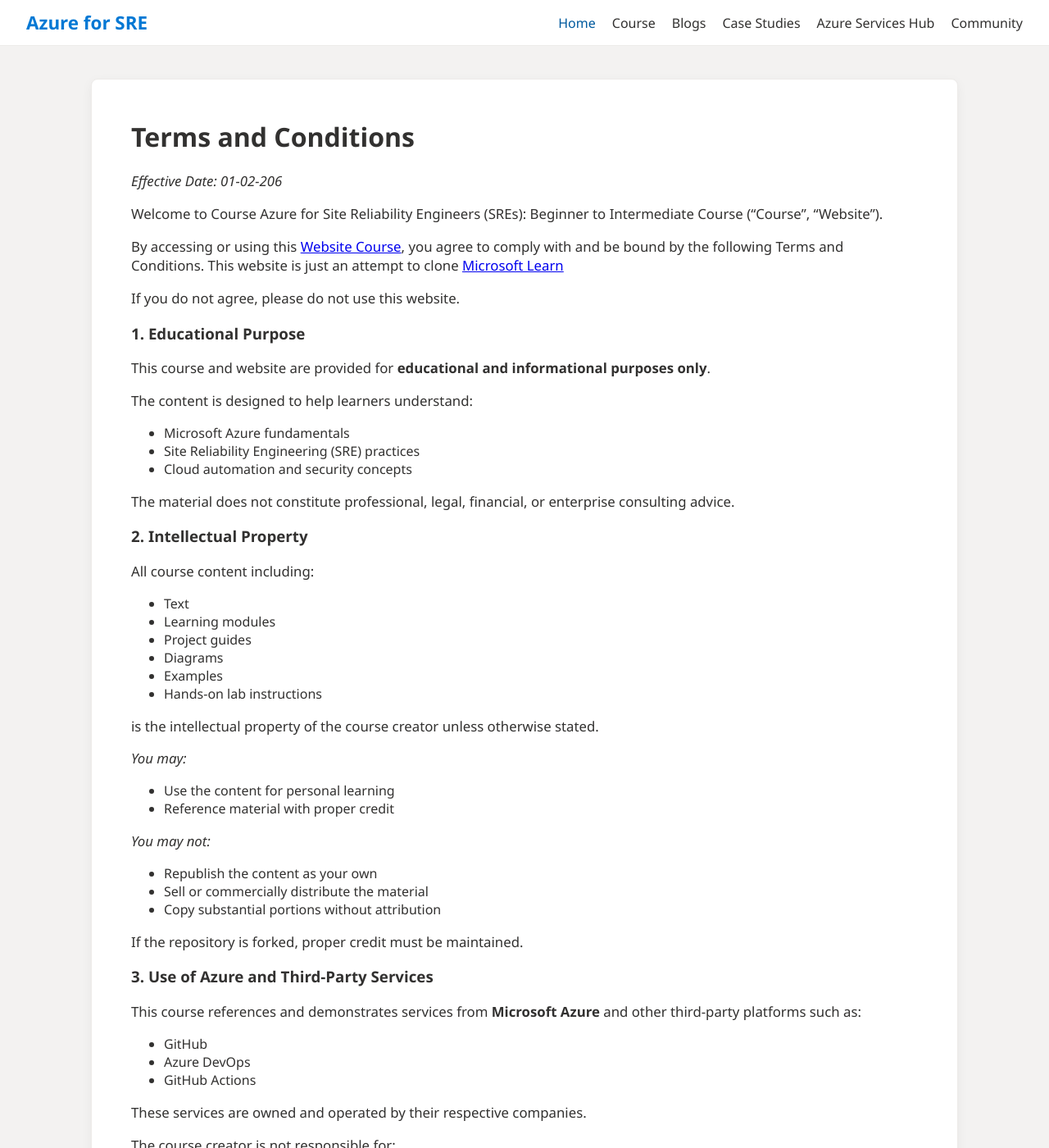
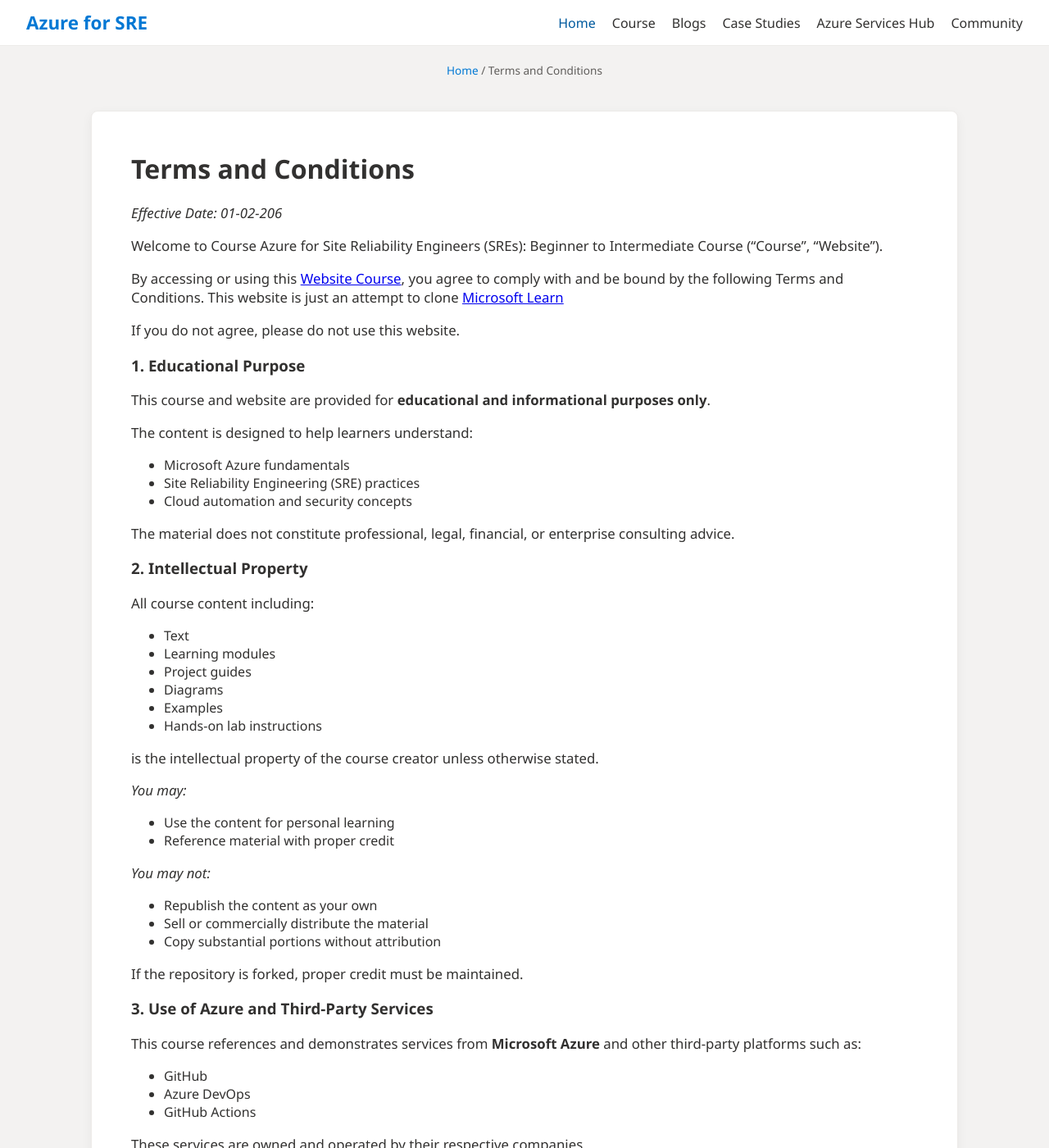
Before and after one commit to Abhiram-Mangde/Course-Azure-for-SREs, a Jekyll site: the page built from docs/terms.md, in a window 1280 px wide and 1400 px high. Shown: the whole window at 82% size. Built offline with Jekyll 4.4.1, drawn with Linux system fonts in a browser that asks for light colours.

Commit message:
Modify the Navigation Links on Page

```diff
--- a/docs/_includes/footer.html
+++ b/docs/_includes/footer.html
@@ -40,8 +40,8 @@
     <!-- LEFT SIDE -->
     <div class="footer-left">
       <p>© {{ site.time | date: '%Y' }} Azure for SREs</p>
-      <a href="/terms-and-conditions.html">Terms</a>
-      <a href="/privacy-policy.html">Privacy</a>
+      <a href="{{ "/terms" | relative_url }}">Terms</a>
+      <a href="{{ "/privacy" | relative_url }}">Privacy</a>
     </div>
 
     <!-- RIGHT SIDE -->
--- a/docs/_layouts/page.html
+++ b/docs/_layouts/page.html
@@ -21,7 +21,28 @@
       min-height: 100vh;
       font-family: "Segoe UI", system-ui, -apple-system, BlinkMacSystemFont, Arial, sans-serif;
       color: #323130;
-      background: #f3f2f1; /* Microsoft light gray */
+      background: #f3f2f1;
+    }
+
+    /* ============================= */
+    /* BREADCRUMB */
+    /* ============================= */
+
+    .breadcrumb {
+      max-width: 960px;
+      margin: 20px auto 0 auto;
+      padding: 0 20px;
+      font-size: 0.85rem;
+      color: #605e5c;
+    }
+
+    .breadcrumb a {
+      color: #0078d4;
+      text-decoration: none;
+    }
+
+    .breadcrumb a:hover {
+      text-decoration: underline;
     }
 
     /* ============================= */
@@ -98,6 +117,20 @@
       opacity: 1;
       transform: translateY(0);
     }
+
+    /* ============================= */
+    /* RESPONSIVE */
+    /* ============================= */
+
+    @media (max-width: 768px) {
+      .canvas {
+        padding: 28px;
+      }
+
+      .breadcrumb {
+        font-size: 0.75rem;
+      }
+    }
   </style>
 
   {{ site.head }}
@@ -106,6 +139,31 @@
 <body>
 
   {% include header.html %}
+
+  <!-- ============================= -->
+  <!-- BREADCRUMB NAVIGATION -->
+  <!-- ============================= -->
+  <nav class="breadcrumb">
+    <a href="{{ '/' | relative_url }}">Home</a>
+
+    {% assign url_parts = page.url | split: '/' %}
+    {% assign path = '' %}
+
+    {% for part in url_parts %}
+      {% unless part == '' or forloop.last %}
+        {% assign path = path | append: '/' | append: part %}
+        /
+        <a href="{{ path | relative_url }}">
+          {{ part | replace: '-', ' ' | capitalize }}
+        </a>
+      {% endunless %}
+    {% endfor %}
+
+    {% unless page.url == '/' %}
+      /
+      <span>{{ page.title }}</span>
+    {% endunless %}
+  </nav>
 
   <main class="content">
     <div class="canvas fade-in">
--- a/docs/terms.md
+++ b/docs/terms.md
@@ -1,6 +1,7 @@
 ---
 layout: page
 title: Terms and Conditions
+permalink: /terms/
 ---
 
 # Terms and Conditions
```
Also changed, not shown: other parts of docs/_layouts/page.html (+1 -3 lines), docs/privacy.md (+1 -0 lines).
